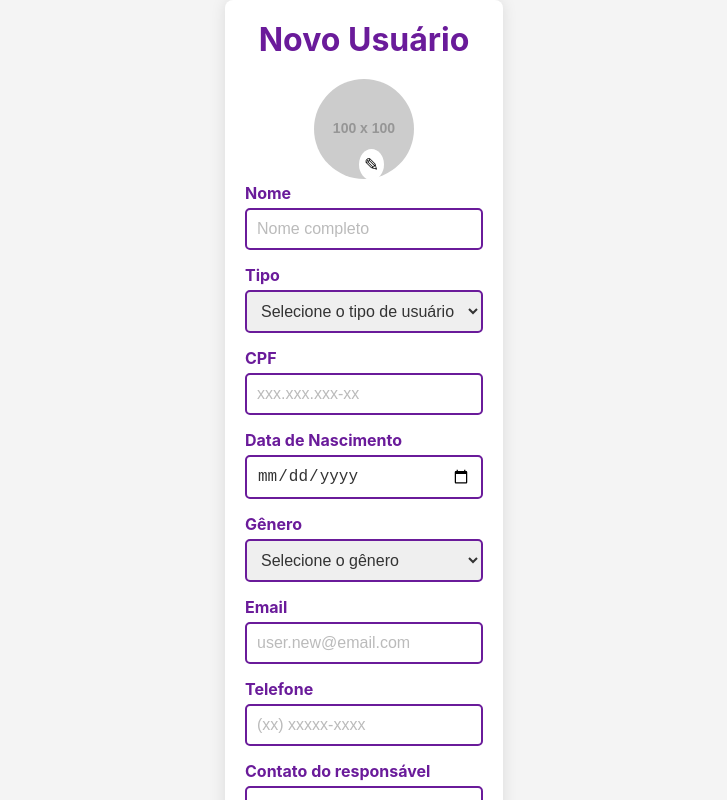
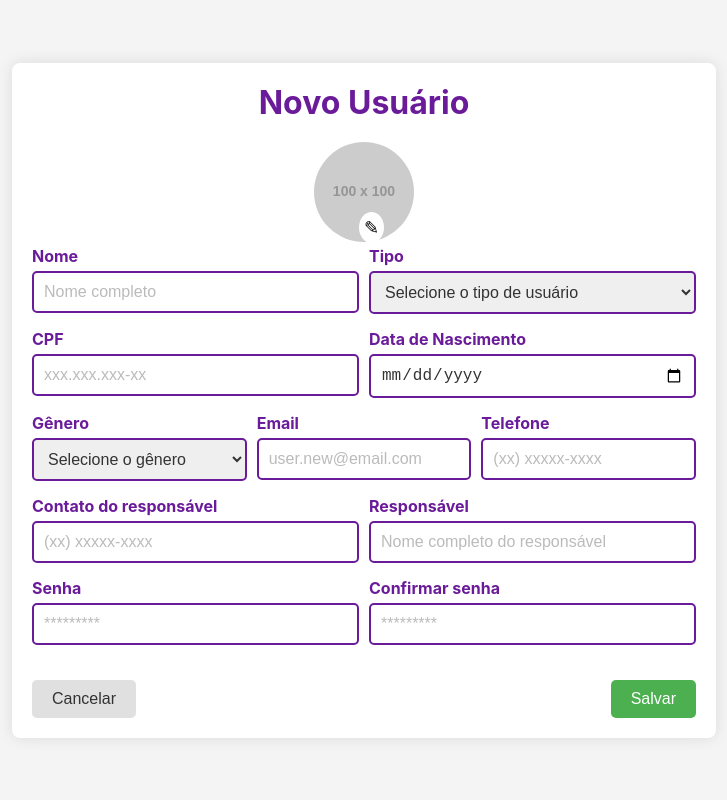
Before and after one commit to RafaelMoura11/frontend-mediotec, a React (Create React App) app: page / in a window 1280 px wide. Shown: the top 800 px of the page, without its empty margins (276-1003 px from the left). Built offline with nearby package versions, Linux system fonts and the light colour scheme.

Commit message:
Consertando css

```diff
--- a/src/App.css
+++ /dev/null
@@ -1,123 +0,0 @@
-* {
-  margin: 0;
-  padding: 0;
-  box-sizing: border-box;
-}
-
-body {
-    font-family: Arial, sans-serif;
-    background-color: #f4f4f4;
-    display: flex;
-    justify-content: center;
-    align-items: center;
-    min-height: 100vh;
-}
-
-.container {
-    background-color: #fff;
-    padding: 20px;
-    border-radius: 8px;
-    box-shadow: 0 0 15px rgba(0, 0, 0, 0.1);
-    width: 100%;
-    max-width: 500px;
-}
-
-h1 {
-    text-align: center;
-    color: #6a1b9a;
-    margin-bottom: 20px;
-}
-
-.profile-picture {
-    text-align: center;
-    position: relative;
-}
-
-.profile-picture img {
-    width: 100px;
-    height: 100px;
-    border-radius: 50%;
-}
-
-.edit-icon {
-    position: absolute;
-    top: 70px;
-    right: calc(50% - 20px);
-    font-size: 18px;
-    background-color: white;
-    padding: 5px;
-    border-radius: 50%;
-    cursor: pointer;
-}
-
-.form-group {
-    margin-bottom: 15px;
-}
-
-label {
-    display: block;
-    color: #6a1b9a;
-    font-weight: bold;
-    margin-bottom: 5px;
-}
-
-input, select {
-    width: 100%;
-    padding: 10px;
-    border: 2px solid #6a1b9a;
-    border-radius: 5px;
-    font-size: 16px;
-    color: #333;
-}
-
-input::placeholder {
-    color: #bbb;
-}
-
-.buttons {
-    display: flex;
-    justify-content: space-between;
-    margin-top: 20px;
-}
-
-button {
-    padding: 10px 20px;
-    border: none;
-    border-radius: 5px;
-    font-size: 16px;
-    cursor: pointer;
-}
-
-.btn-cancelar {
-    background-color: #e0e0e0;
-    color: #333;
-}
-
-.btn-salvar {
-    background-color: #4caf50;
-    color: white;
-}
-
-/* Responsividade */
-@media (max-width: 768px) {
-    .container {
-        padding: 15px;
-    }
-
-    .form-group {
-        margin-bottom: 10px;
-    }
-
-    .buttons {
-        flex-direction: column;
-    }
-
-    .buttons button {
-        width: 100%;
-        margin-bottom: 10px;
-    }
-
-    .btn-cancelar {
-        margin-bottom: 10px;
-    }
-}
--- a/src/index.css
+++ b/src/index.css
@@ -24,7 +24,6 @@ body {
     border-radius: 8px;
     box-shadow: 0 0 15px rgba(0, 0, 0, 0.1);
     width: 100%;
-    max-width: 500px;
   }
 
   h1 {
@@ -55,8 +54,24 @@ h1 {
     cursor: pointer;
   }
 
-.form-group {
+  .form-user {
+    display: flex;
+    flex-direction: column;
+  }
+
+  .input-group {
+    display: flex;
+    justify-content: space-between;
     margin-bottom: 15px;
+  }
+
+  .input-item {
+    flex: 1;
+    margin-right: 10px;
+  }
+
+  .input-item:last-child {
+    margin-right: 0; /* Remove a margem do último item */
   }
 
   label {
@@ -67,7 +82,7 @@ label {
   }
 
   input, select {
-    width: 100%;
+    width: 100%; /* Faz com que os inputs ocupem toda a largura do contêiner */
     padding: 10px;
     border: 2px solid #6a1b9a;
     border-radius: 5px;
@@ -109,8 +124,13 @@ button {
       padding: 15px;
     }
 
-    .form-group {
-        margin-bottom: 10px;
+    .input-group {
+      flex-direction: column; /* Ajusta a direção dos inputs em telas pequenas */
+    }
+
+    .input-item {
+      margin-right: 0; /* Remove margem em telas pequenas */
+      margin-bottom: 10px; /* Adiciona espaço entre os inputs */
     }
 
     .buttons {
--- a/src/pages/CreatePage.js
+++ b/src/pages/CreatePage.js
@@ -13,7 +13,6 @@ export default function CreatePage() {
         affiliation: '',
         password: '',
         confirmPassword: '',
-        image: ''
     });
 
     const handleChange = (e) => {
@@ -26,29 +25,7 @@ export default function CreatePage() {
 
     const handleSubmit = async (e) => {
         e.preventDefault();
-
-        try {
-            const formattedDate = new Date(formData.dateOfBirth).toISOString();
-            const allFields = {...formData, dateOfBirth: formattedDate};
-            const { confirmPassword, ...postBody } = allFields;
-            const response = await fetch('https://api-mediotec.onrender.com/mediotec/usuarios', {
-                method: 'POST',
-                headers: {
-                    'Content-Type': 'application/json',
-                },
-                body: JSON.stringify(postBody),
-            });
-
-            if (!response.ok) {
-                throw new Error('Erro na requisição: ' + response.statusText);
-            }
-
-            const data = await response.json();
-            console.log('Usuário criado com sucesso:', data);
-            // Aqui você pode redirecionar ou limpar o formulário, se necessário
-        } catch (error) {
-            console.error(formData);
-        }
+        // Implementação da requisição...
     };
 
     return (
@@ -59,121 +36,76 @@ export default function CreatePage() {
                     <img src="https://via.placeholder.com/100" alt="Foto do perfil" />
                     <div className="edit-icon">&#9998;</div>
                 </div>
-                <div className="form-group">
+
+                <div className="input-group">
+                    <div className="input-item">
                         <label htmlFor="name">Nome</label>
-                    <input
-                        type="text"
-                        id="name"
-                        placeholder="Nome completo"
-                        value={formData.name}
-                        onChange={handleChange}
-                    />
+                        <input type="text" id="name" placeholder="Nome completo" value={formData.name} onChange={handleChange} />
                     </div>
-                <div className="form-group">
+                    <div className="input-item">
                         <label htmlFor="role">Tipo</label>
-                    <select
-                        id="role"
-                        value={formData.role}
-                        onChange={handleChange}
-                    >
+                        <select id="role" value={formData.role} onChange={handleChange}>
                             <option value="" disabled>Selecione o tipo de usuário</option>
                             <option value="STUDENT">Aluno</option>
                             <option value="TEACHER">Professor</option>
                             <option value="COORDINATOR">Coordenador</option>
                         </select>
                     </div>
-                <div className="form-group">
+                </div>
+
+                <div className="input-group">
+                    <div className="input-item">
                         <label htmlFor="cpf">CPF</label>
-                    <input
-                        type="text"
-                        id="cpf"
-                        placeholder="xxx.xxx.xxx-xx"
-                        value={formData.cpf}
-                        onChange={handleChange}
-                    />
+                        <input type="text" id="cpf" placeholder="xxx.xxx.xxx-xx" value={formData.cpf} onChange={handleChange} />
                     </div>
-                <div className="form-group">
+                    <div className="input-item">
                         <label htmlFor="dateOfBirth">Data de Nascimento</label>
-                    <input
-                        type="date"
-                        id="dateOfBirth"
-                        value={formData.dateOfBirth}
-                        onChange={handleChange}
-                    />
+                        <input type="date" id="dateOfBirth" value={formData.dateOfBirth} onChange={handleChange} />
                     </div>
-                <div className="form-group">
+                </div>
+
+                <div className="input-group">
+                    <div className="input-item">
                         <label htmlFor="gender">Gênero</label>
-                    <select
-                        id="gender"
-                        value={formData.gender}
-                        onChange={handleChange}
-                    >
+                        <select id="gender" value={formData.gender} onChange={handleChange}>
                             <option value="" disabled>Selecione o gênero</option>
                             <option value="MALE">Masculino</option>
                             <option value="FEMALE">Feminino</option>
                             <option value="NOT_SPECIFIED">Outro</option>
                         </select>
                     </div>
-                <div className="form-group">
+                    <div className="input-item">
                         <label htmlFor="email">Email</label>
-                    <input
-                        type="email"
-                        id="email"
-                        placeholder="user.new@email.com"
-                        value={formData.email}
-                        onChange={handleChange}
-                    />
+                        <input type="email" id="email" placeholder="user.new@email.com" value={formData.email} onChange={handleChange} />
                     </div>
-                <div className="form-group">
+                    <div className="input-item">
                         <label htmlFor="phone">Telefone</label>
-                    <input
-                        type="tel"
-                        id="phone"
-                        placeholder="(xx) xxxxx-xxxx"
-                        value={formData.phone}
-                        onChange={handleChange}
-                    />
+                        <input type="tel" id="phone" placeholder="(xx) xxxxx-xxxx" value={formData.phone} onChange={handleChange} />
                     </div>
-                <div className="form-group">
+                </div>
+
+                <div className="input-group">
+                    <div className="input-item">
                         <label htmlFor="familyContact">Contato do responsável</label>
-                    <input
-                        type="tel"
-                        id="familyContact"
-                        placeholder="(xx) xxxxx-xxxx"
-                        value={formData.familyContact}
-                        onChange={handleChange}
-                    />
+                        <input type="tel" id="familyContact" placeholder="(xx) xxxxx-xxxx" value={formData.familyContact} onChange={handleChange} />
                     </div>
-                <div className="form-group">
+                    <div className="input-item">
                         <label htmlFor="affiliation">Responsável</label>
-                    <input
-                        type="text"
-                        id="affiliation"
-                        placeholder="Nome completo do responsável"
-                        value={formData.affiliation}
-                        onChange={handleChange}
-                    />
+                        <input type="text" id="affiliation" placeholder="Nome completo do responsável" value={formData.affiliation} onChange={handleChange} />
                     </div>
-                <div className="form-group">
+                </div>
+
+                <div className="input-group">
+                    <div className="input-item">
                         <label htmlFor="password">Senha</label>
-                    <input
-                        type="password"
-                        id="password"
-                        placeholder="*********"
-                        value={formData.password}
-                        onChange={handleChange}
-                    />
+                        <input type="password" id="password" placeholder="*********" value={formData.password} onChange={handleChange} />
                     </div>
-                <div className="form-group">
+                    <div className="input-item">
                         <label htmlFor="confirmPassword">Confirmar senha</label>
-                    <input
-                        type="password"
-                        id="confirmPassword"
-                        placeholder="*********"
-                        value={formData.confirmPassword}
-                        onChange={handleChange}
-                    />
+                        <input type="password" id="confirmPassword" placeholder="*********" value={formData.confirmPassword} onChange={handleChange} />
                     </div>
+                </div>
+
                 <div className="buttons">
                     <button type="button" className="btn-cancelar">Cancelar</button>
                     <button type="submit" className="btn-salvar">Salvar</button>
```
Lines whose indentation alone changed are shown as unchanged.
